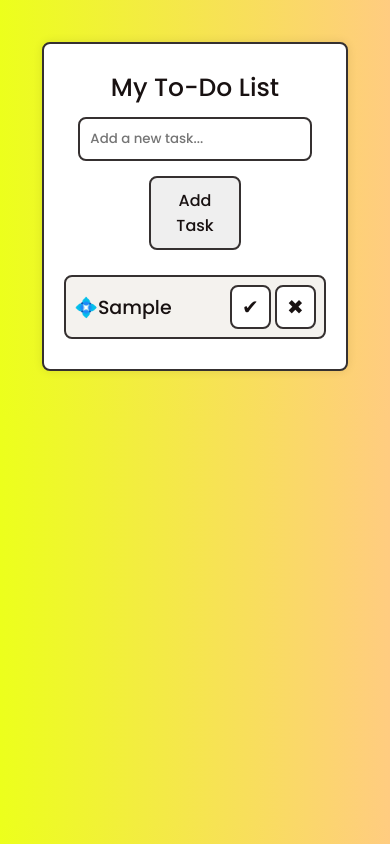
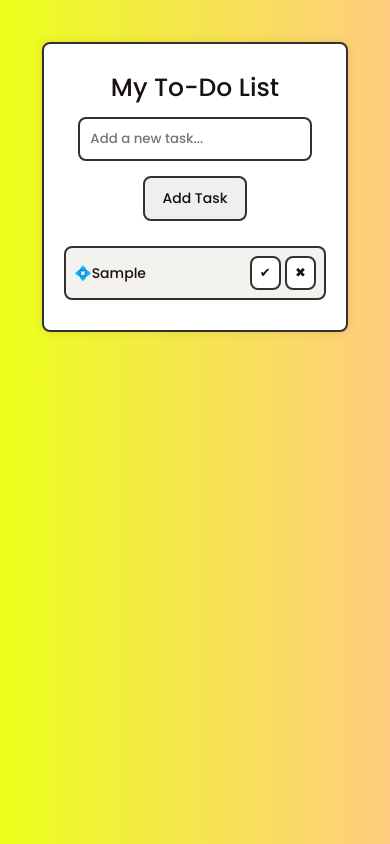
Before and after one commit to mohadmohamed/To-Do-List, a plain HTML site: page index.html in a window 390 px wide. Both pictures are taken after typing "Sample" into the empty fields and a click on the button "Add Task". Drawn offline with Linux system fonts and the light colour scheme.

Commit message:
3rd  commit

```diff
--- a/Style/style.css
+++ b/Style/style.css
@@ -49,7 +49,7 @@ li:not(.done):hover{
 }
 
 .addButton {
-    width: 35%;
+    width: 40%;
     padding: 10px;
     margin: 5px 0px 10px 0px;
     border-radius: 8px;
@@ -138,13 +138,36 @@ li.done {
 
 
 @media (max-width: 600px) {
+    .container{
+       width: 275px;
+
+    }
     li span {
         overflow-wrap: break-word;
-         width: 60%;
+         width: 71%;
      }
      .addButton {
-        font-size: 16px;
+        width: 45;
+        font-size: 14px;
+        font-weight: 500;
     }
 
+    .task{
+        font-size:14px;
+        font-weight: 450;
+        color: #181111;
+        font-family: "poppins", system-ui;
+    }
+
+    .done, .delete{
+        padding: 5px 8px;
+        border-radius: 8px;
+        border: 2px solid #353030;
+        color: #181111;
+        background-color: white;
+        font-size: 13px;
+        font-weight: 500;
+        font-family: poppins;
+        }
 
 }
```
